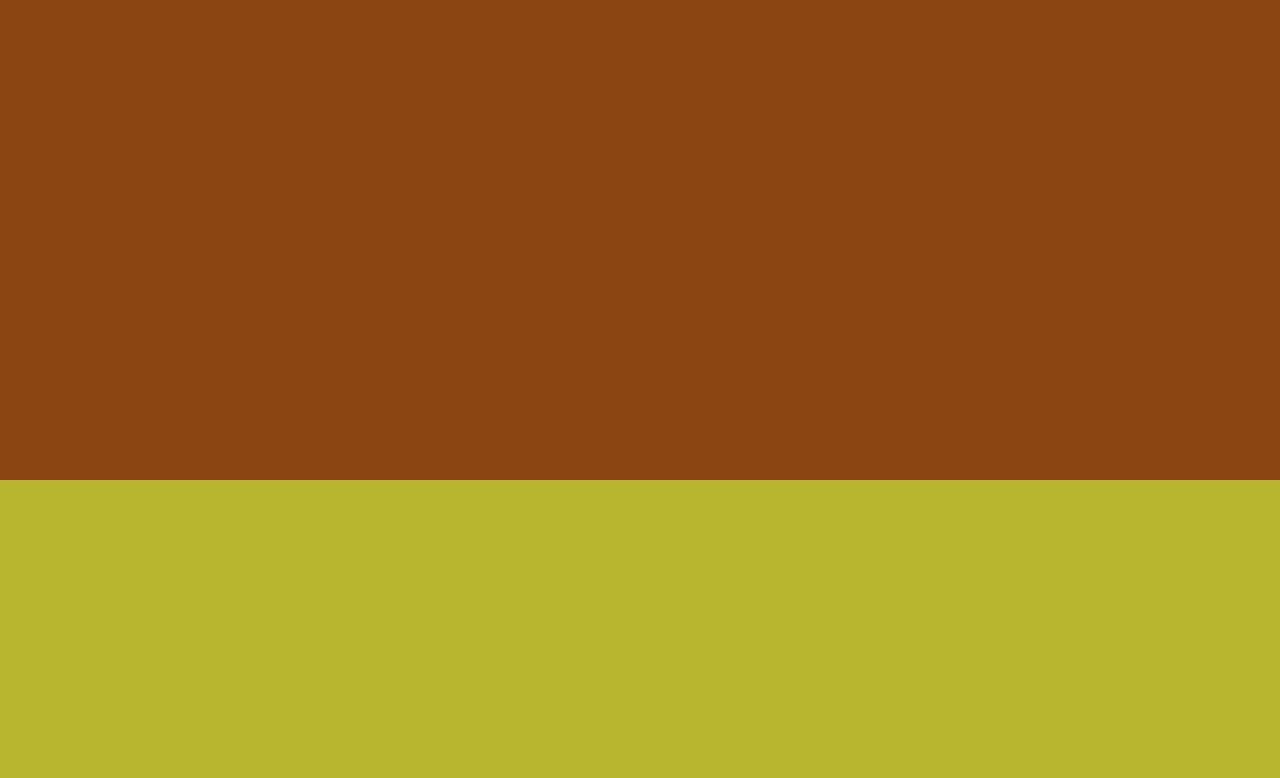
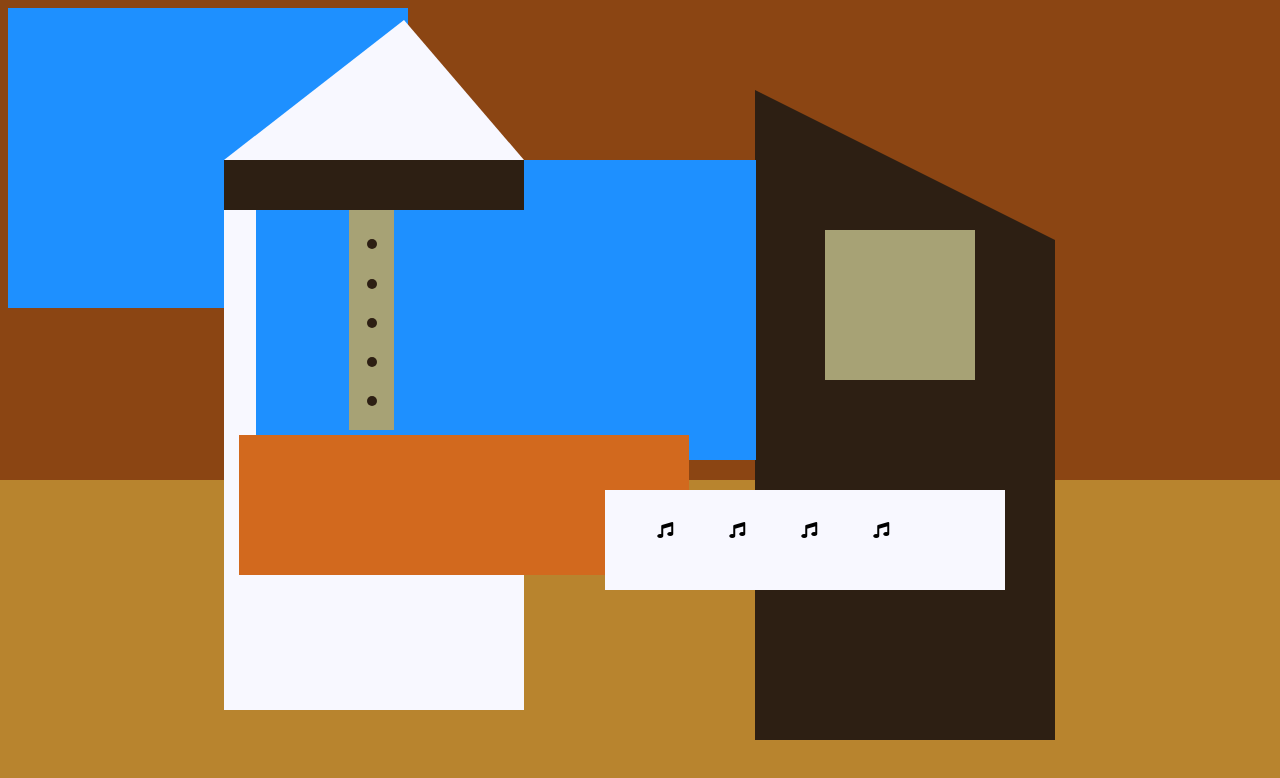
Before and after one commit to ihlasMert/sky-building, a plain HTML site: page 11-intermediate/index.html in a window 1280 px wide. Drawn offline with Linux system fonts and the light colour scheme.

Commit message:
completed one intermediate css project

```diff
--- a/11-intermediate/index.html
+++ b/11-intermediate/index.html
@@ -1,15 +1,10 @@
-<!--
-
- -->
-
 <!DOCTYPE html>
 <html lang="en">
   <head>
-    <meta charset="UTF-8" />
-    <meta http-equiv="X-UA-Compatible" content="IE=edge" />
-    <meta name="viewport" content="width=device-width, initial-scale=1.0" />
-    <link rel="stylesheet" href="styles.css" type="text/css" />
-    <title>Intermmediate project</title>
+    <meta charset="utf-8">
+    <title>Picasso Painting</title>
+    <link rel="stylesheet" href="./styles.css" />
+    <link rel="stylesheet" href="https://use.fontawesome.com/releases/v5.8.2/css/all.css">
   </head>
   <body>
     <div id="back-wall"></div>
@@ -20,9 +15,30 @@
           <div class="eyes left"></div>
           <div class="eyes right"></div>
         </div>
-            <div id="gray-instrument"></div>
+        <div id="gray-instrument">
+          <div class="black-dot"></div>
+          <div class="black-dot"></div>
+          <div class="black-dot"></div>
+          <div class="black-dot"></div>
+          <div class="black-dot"></div>
+        </div>
         <div id="tan-table"></div>
       </div>
+      <div id="black-character">
+        <div id="black-hat"></div>
+        <div id="gray-mask">
+          <div class="eyes left"></div>
+          <div class="eyes right"></div>
+        </div>
+        <div id="white-paper">
+          <i class="fas fa-music"></i>
+          <i class="fas fa-music"></i>
+          <i class="fas fa-music"></i>
+          <i class="fas fa-music"></i>
+        </div>
+      </div>
+      <div class="blue" id="blue-left"></div>
+      <div class="blue" id="blue-right"></div>
     </div>
   </body>
 </html>
--- a/11-intermediate/styles.css
+++ b/11-intermediate/styles.css
@@ -1,8 +1,8 @@
-body{
-    background-color: rgb(184, 182, 46);
-}
+body {
+    background-color: rgb(184, 132, 46);
+  }
 
-#back-wall{
+  #back-wall {
     background-color: #8B4513;
     width: 100%;
     height: 60%;
@@ -10,4 +10,133 @@ body{
     top: 0;
     left: 0;
     z-index: -1;
-}
+  }
+
+  #offwhite-character {
+    width: 300px;
+    height: 550px;
+    background-color: GhostWhite;
+    position: absolute;
+    top: 20%;
+    left: 17.5%;
+  }
+
+  #white-hat {
+    width: 0;
+    height: 0;
+    border-style: solid;
+    border-width: 0 120px 140px 180px;
+    border-top-color: transparent;
+    border-right-color: transparent;
+    border-bottom-color: GhostWhite;
+    border-left-color: transparent;
+    position: absolute;
+    top: -140px;
+    left: 0;
+  }
+
+  #black-mask {
+    width: 100%;
+    height: 50px;
+    background-color: rgb(45, 31, 19);
+    position: absolute;
+    top: 0;
+    left: 0;
+    z-index: 1;
+  }
+
+  #gray-instrument {
+    width: 15%;
+    height: 40%;
+    background-color: rgb(167, 162, 117);
+    position: absolute;
+    top: 50px;
+    left: 125px;
+    z-index: 1;
+  }
+
+  .black-dot {
+    width: 10px;
+    height: 10px;
+    background-color: rgb(45, 31, 19);
+    border-radius: 50%;
+    display: block;
+    margin: auto;
+    margin-top: 65%;
+  }
+
+  #tan-table {
+    width: 450px;
+    height: 140px;
+    background-color: #D2691E;
+    position: absolute;
+    top: 275px;
+    left: 15px;
+    z-index: 1;
+  }
+
+  #black-character {
+    width: 300px;
+    height: 500px;
+    background-color: rgb(45, 31, 19);
+    position: absolute;
+    top: 30%;
+    left: 59%;
+  }
+
+  #black-hat {
+    width: 0;
+    height: 0;
+    border-style: solid;
+    border-width: 150px 0 0 300px;
+    border-top-color: transparent;
+    border-right-color: transparent;
+    border-bottom-color: transparent;
+    border-left-color: rgb(45, 31, 19);
+    position: absolute;
+    top: -150px;
+    left: 0;
+  }
+
+  #gray-mask {
+    width: 150px;
+    height: 150px;
+    background-color: rgb(167, 162, 117);
+    position: absolute;
+    top: -10px;
+    left: 70px;
+  }
+
+  #white-paper {
+    width: 400px;
+    height: 100px;
+    background-color: GhostWhite;
+    position: absolute;
+    top: 250px;
+    left: -150px;
+    z-index: 1;
+  }
+
+  .fa-music {
+    display: inline-block;
+    margin-top: 8%;
+    margin-left: 13%;
+  }
+
+  .blue {
+    background-color: #1E90FF;
+  }
+
+  #blue-left {
+    width: 500px;
+    height: 300px;
+    position: absolute;
+    top: 20%;
+    left: 20%;
+  }
+
+  #blue-right {
+    width: 400px;
+    height: 300px;
+  #blue-right
+  }
```
Lines whose indentation alone changed are shown as unchanged.
